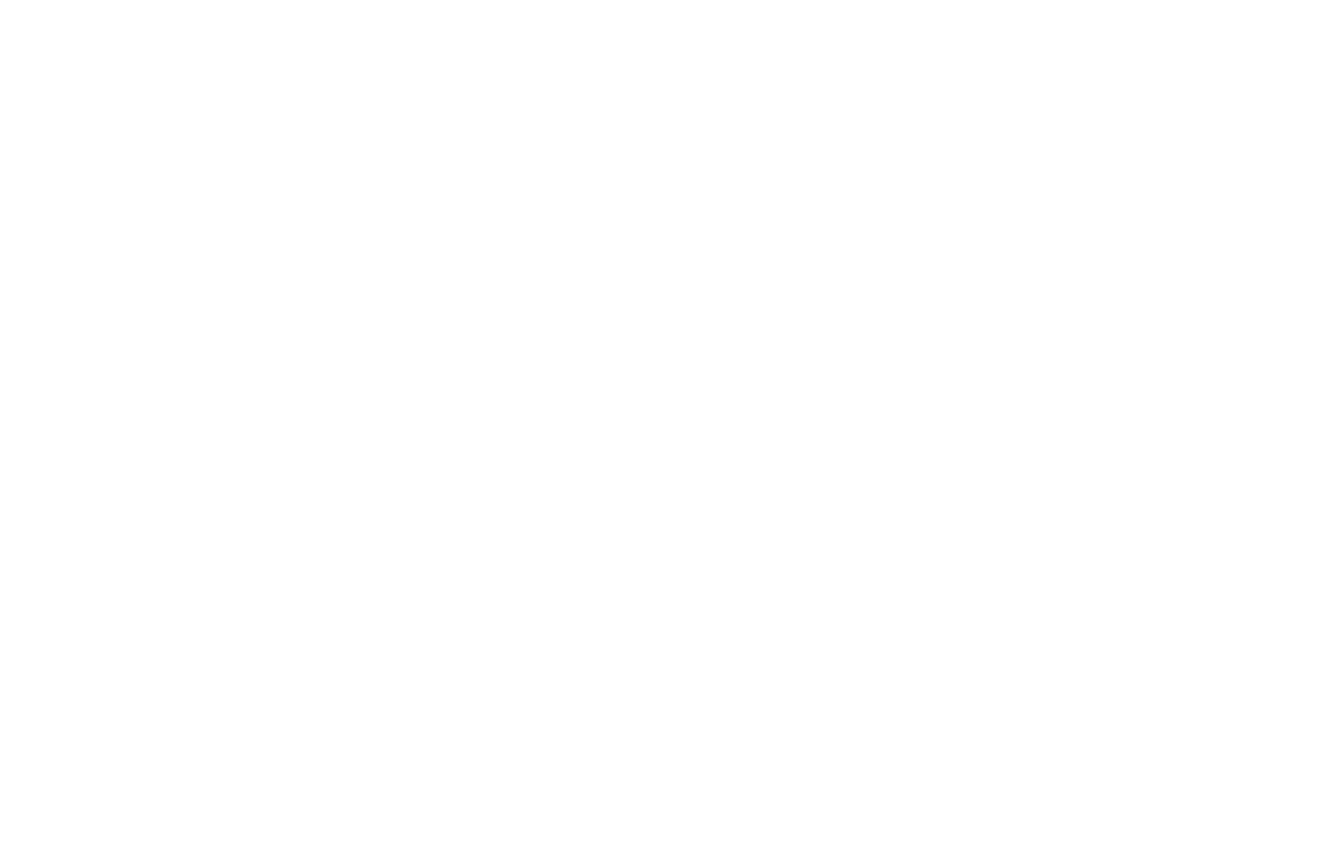
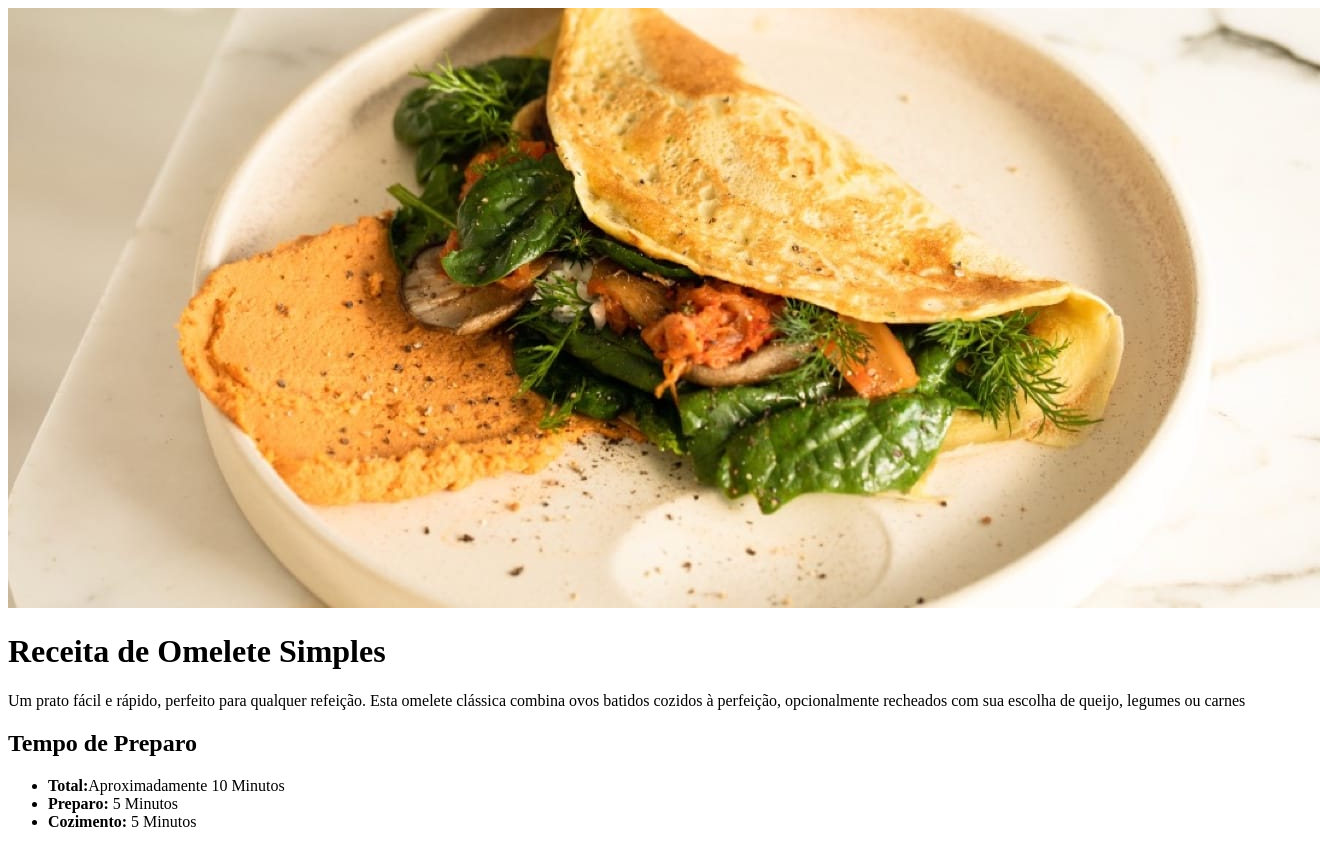
Before and after one commit to N77-gg/Trabalho-Receita, a plain HTML site: page index.html in a window 1280 px wide. Shown: the whole page, 1320 px wide, since content can reach past the window. Before the commit the page ends 800 px from the top, so only its background shows below. Drawn offline with Linux system fonts and the light colour scheme.

Commit message:
Segundo Commit do html

```diff
--- a/index.html
+++ b/index.html
@@ -6,6 +6,26 @@
     <title>Receita de Omelete</title>
 </head>
 <body>
-
+    <div>
+        <img src="./assets/image-omelette.jpeg" alt="Receita de Omelete">
+        <h1>Receita de Omelete Simples</h1>
+        <p>
+            Um prato fácil e rápido, perfeito para qualquer refeição. Esta omelete clássica combina ovos batidos cozidos à perfeição, opcionalmente recheados com sua escolha de queijo, legumes ou carnes
+        </p>
+    </div>
+    <div>
+        <h2>Tempo de Preparo</h2>
+        <ul>
+            <li>
+                <strong>Total:</strong>Aproximadamente 10 Minutos
+            </li>
+            <li>
+                <strong>Preparo:</strong> 5 Minutos
+            </li>
+            <li>
+                <strong>Cozimento:</strong> 5 Minutos
+            </li>
+        </ul>
+    </div>
 </body>
 </html>
```
